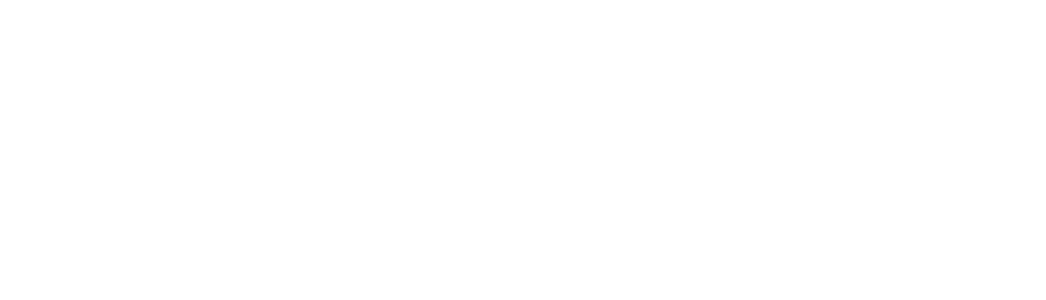
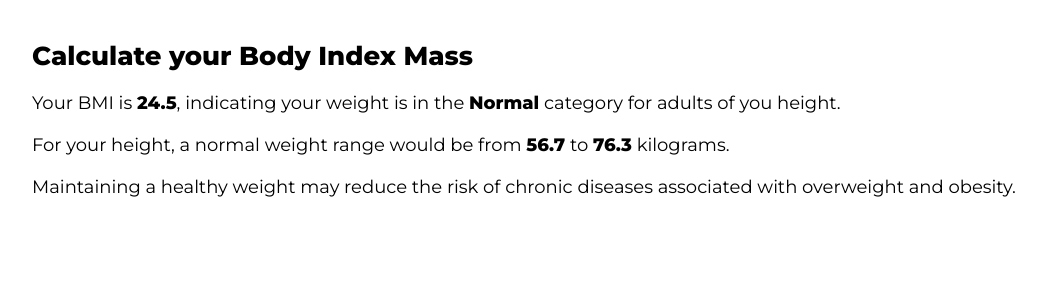
Before and after one commit to celigx/bmi-calculator, a React (Create React App) app: page / in a window 1280 px wide. Shown: the top 300 px of the page, without its empty margins (8-1054 px from the left). Built offline with nearby package versions, Linux system fonts and the light colour scheme.

Commit message:
Add title and body text

```diff
--- a/src/App.js
+++ b/src/App.js
@@ -3,6 +3,16 @@
 function App() {
   return (
     <div className="app">
+
+      <div className="outputContainer">
+        <h1 className="title">Calculate your Body Index Mass</h1>
+        <div className="body">
+          <p class="text">Your BMI is <b>24.5</b>, indicating your weight is in the <b>Normal</b> category for adults of you height.</p>
+          <p class="text">For your height, a normal weight range would be from <b>56.7</b> to <b>76.3</b> kilograms.</p>
+          <p class="text">Maintaining a healthy weight may reduce the risk of chronic diseases associated with overweight and obesity.</p>
+        </div>
+      </div>
+
     </div>
   );
 }
--- a/src/App.sass
+++ b/src/App.sass
@@ -1,2 +1,20 @@
+@import url('https://fonts.googleapis.com/css2?family=Montserrat:wght@400;800;900&display=swap')
+
+h1,h2,h3,h4,h5,p,a
+  margin: 0
+
 .app
-  text-align: center
+  align-items: center
+  justify-content: center
+  font-family: 'Montserrat', sans-serif
+  margin: 40px 40px
+
+.outputContainer
+  flex: 1
+  .title
+    font-size: 26px
+    margin: 0 0 20px 0
+  .body
+    .text
+      font-size: 18px
+      margin: 0 0 20px 0
```
